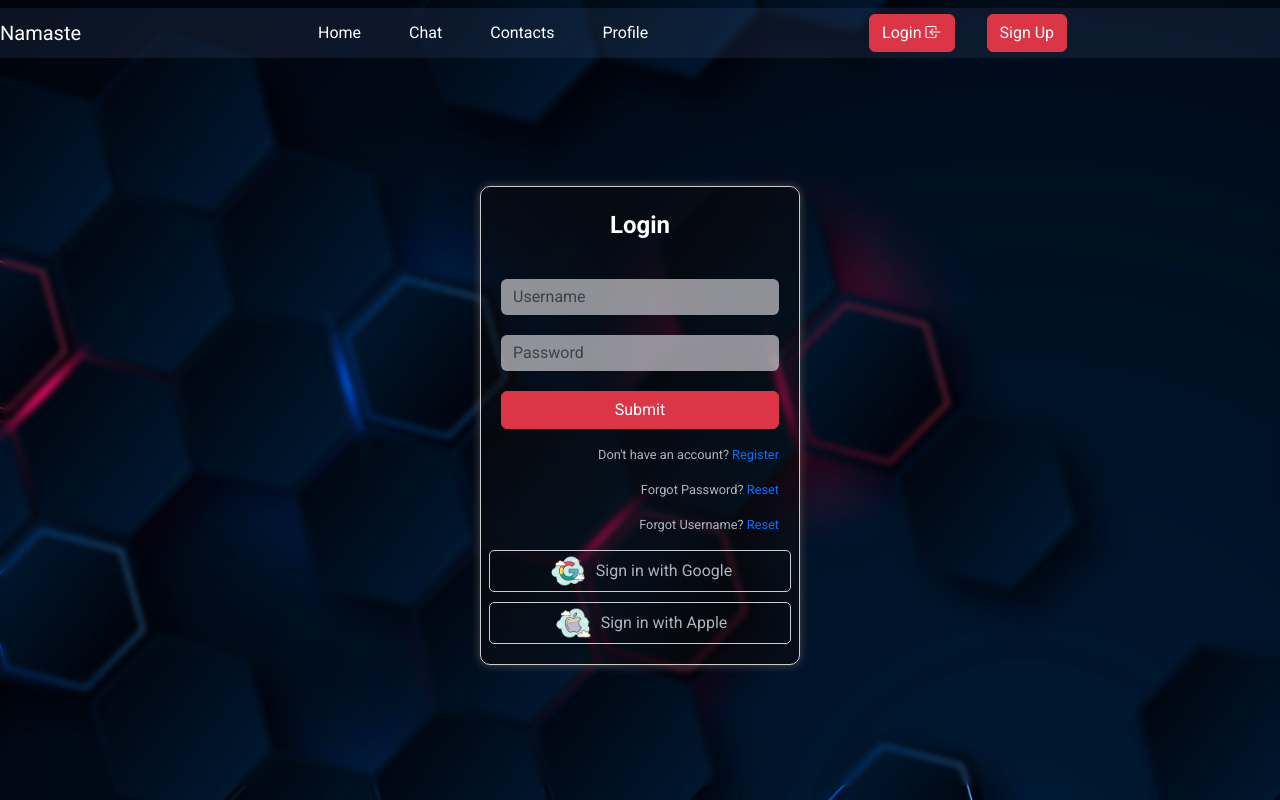
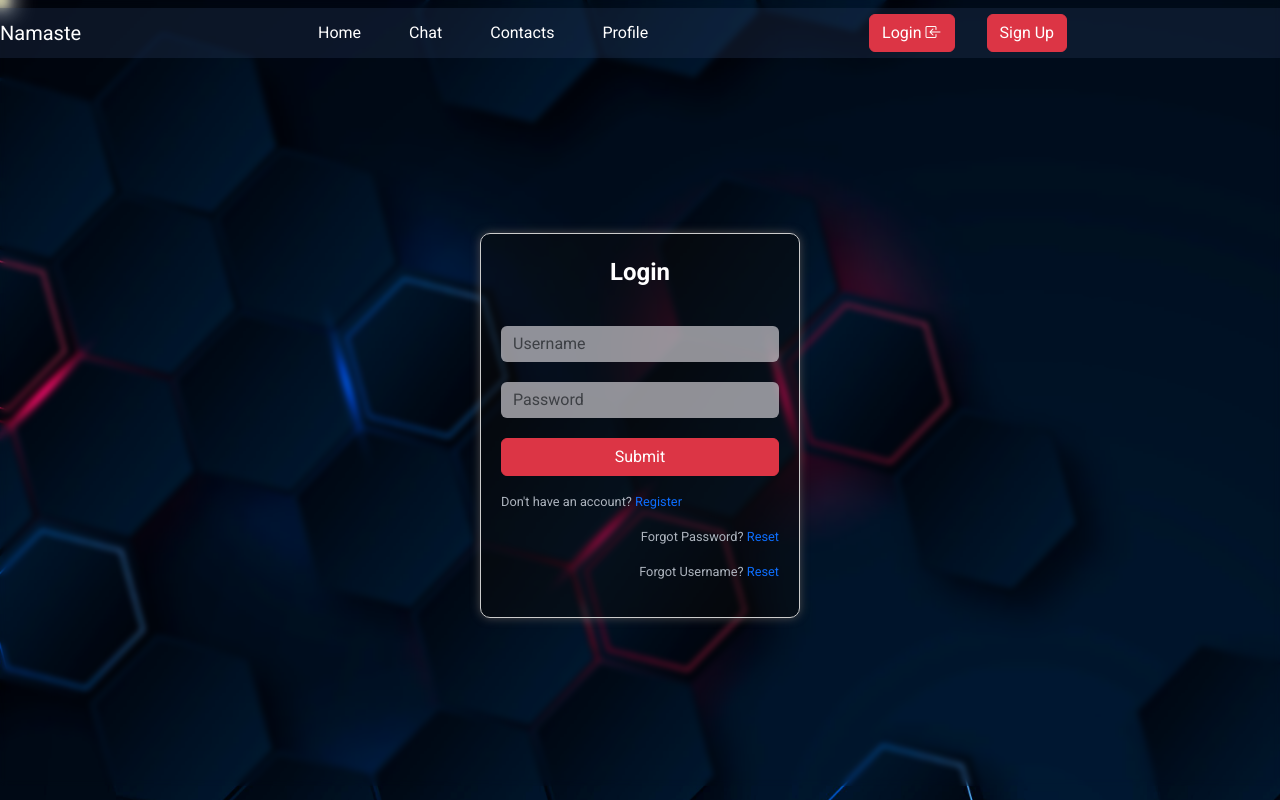
Before and after one commit to Soumen3/-Text_me, a Django app: page /accounts/login/ in a window 1280 px wide. Run offline with Django 5.2, Linux system fonts and the light colour scheme; some libraries are stand-ins or nearby versions.

Commit message:
remove social auth

```diff
--- a/chat/templates/auth/login.html
+++ b/chat/templates/auth/login.html
@@ -33,11 +33,14 @@
 					{% endfor %}
 				{% endif %}
 			</form>
-			<p class="text-end  extra-text">Don't have an account? <a href="{% url 'signup' %}">Register</a></p>
+			<p class="text-start  extra-text">Don't have an account? <a href="{% url 'signup' %}">Register</a></p>
 			<p class="text-end  extra-text">Forgot Password? <a href="{% url "password_reset" %}">Reset</a></p>
 			<p class="text-end  extra-text">Forgot Username? <a href="{% url "forgot_username" %}">Reset</a></p>
 
-			<div class="row auth">
+
+
+			{% comment %} Social Authentication {% endcomment %}
+			{% comment %} <div class="row auth">
 				<div class="auth-item text-center">
 					<a href="#" class="d-flex align-items-center gap-2">
 						<img src="{% static 'chat/media/google.png' %}" class="auth-image" alt="" srcset="">
@@ -50,7 +53,7 @@
 						<span class="auth-text">Sign in with Apple</span>
 					</a>
 				</div>
-			</div>
+			</div> {% endcomment %}
 		</div>
 	</div>
 {% endblock body %}
--- a/chat/templates/auth/signup.html
+++ b/chat/templates/auth/signup.html
@@ -37,8 +37,8 @@
         <p class="text-end  extra-text">Already submitted? <a href="{% url 'request-new-link-from-email' %}">Resend verification email</a></p>
 
 
-
-        <div class="row auth">
+        {% comment %} Social Authentication {% endcomment %}
+        {% comment %} <div class="row auth">
             <div class="auth-item text-center">
                 <a href="#" class="d-flex align-items-center gap-2">
                     <img src="{% static 'chat/media/google.png' %}" class="auth-image" alt="" srcset="">
@@ -51,7 +51,7 @@
                     <span class="auth-text">Sign up with Apple</span>
                 </a>
             </div>
-        </div>
+        </div> {% endcomment %}
     </div>
 </div>
 {% endblock body %}
```
Also changed, not shown: db.sqlite3.
